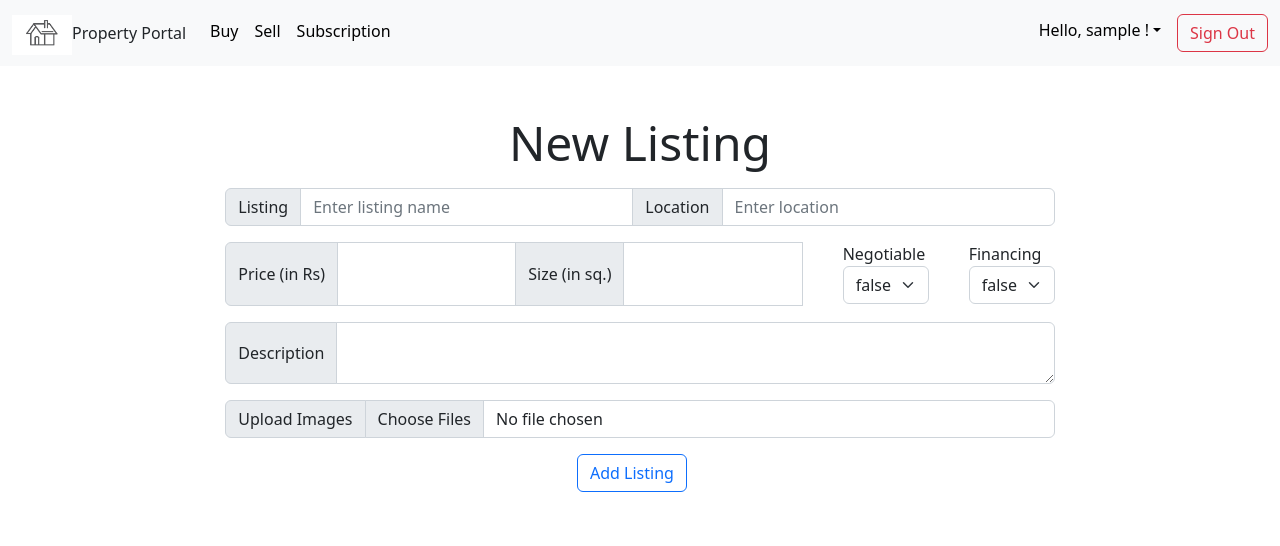
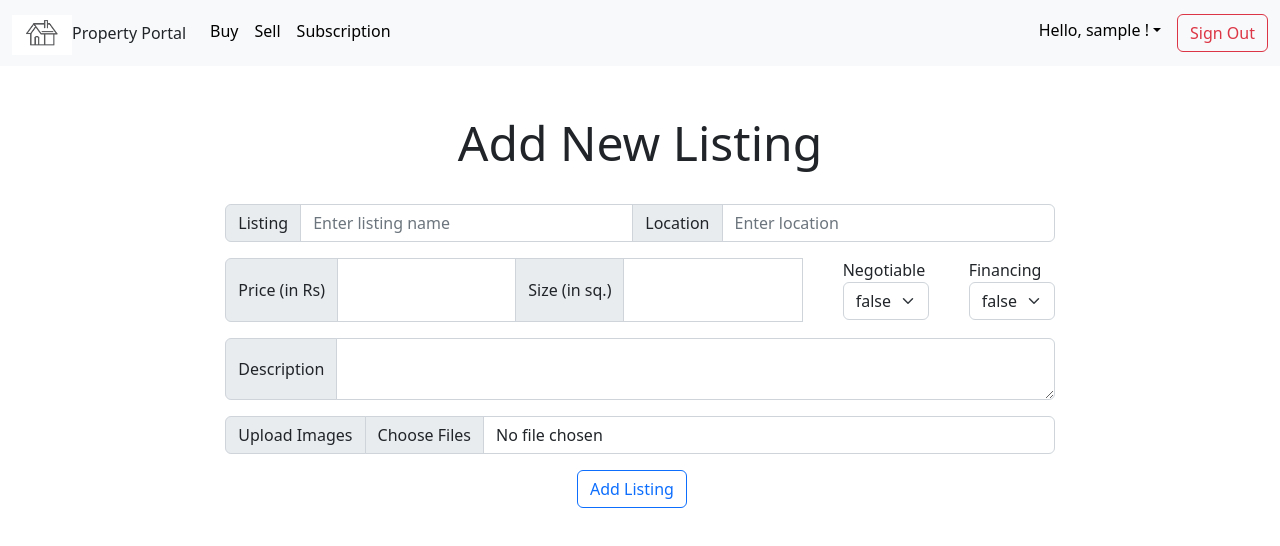
Before and after one commit to ManishV5/property-portal, a React (Create React App) app: page /sell in a window 1280 px wide. Shown: the top 546 px of the page. Built offline with nearby package versions, Linux system fonts and the light colour scheme; no server answers; the database is empty; sample sign-in values are in the browser's storage.

Commit message:
margin changed in Add New Listing

```diff
--- a/src/pages/Sell.js
+++ b/src/pages/Sell.js
@@ -63,7 +63,7 @@ export const Sell = (props) => {
         <div className="container d-flex justify-content-center col-8 mt-5">
            <div className="addNewListing">
                 <div class="text-center mb-3">
-                    <label className="display-5">New Listing</label>
+                    <label className="display-5 mb-3"> Add New Listing</label>
                 </div>
                 <div className="input-group mb-3">
                     <span className="input-group-text">Listing</span>
```
